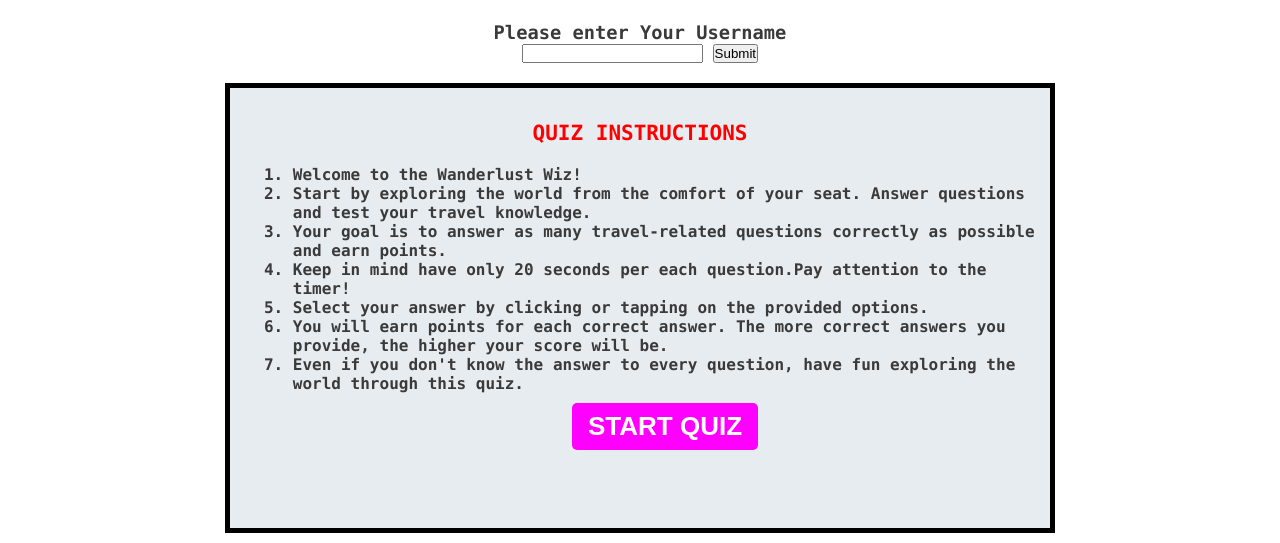
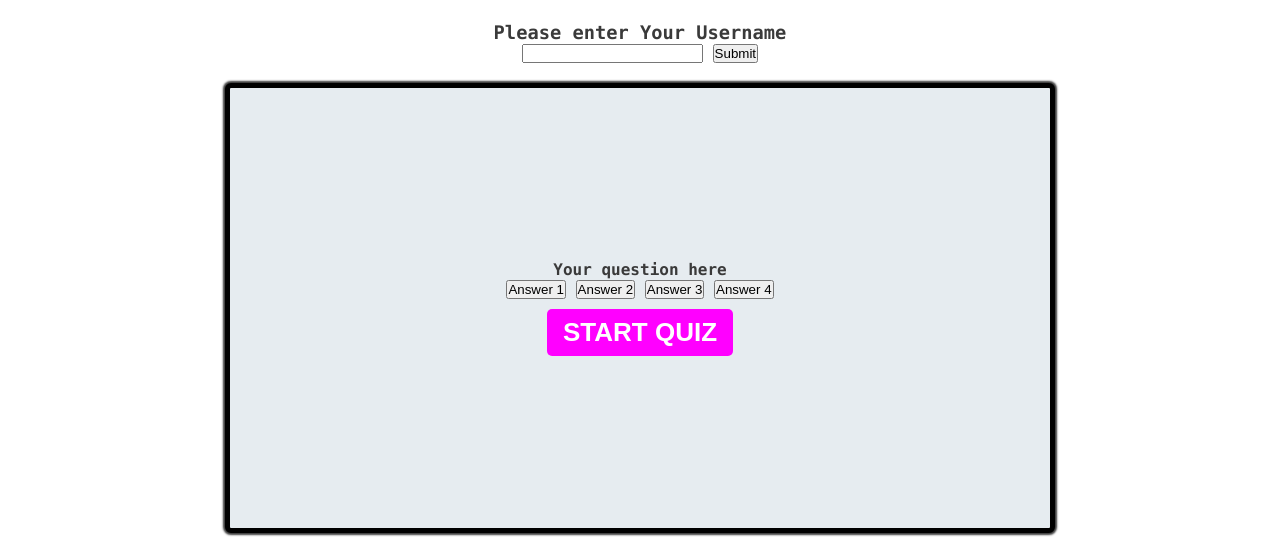
Before and after one commit to mpaty24/WanderlustWiz, a plain HTML site: page quiz.html in a window 1280 px wide. Both pictures are taken after a click on the button "START QUIZ". Shown: the part 78-621 px from the top of the page. Drawn offline with Linux system fonts and the light colour scheme.

Commit message:
Adding first part JavaScript to start game and hide quiz instructions

```diff
--- a/assets/css/style.css
+++ b/assets/css/style.css
@@ -9,6 +9,9 @@ body {
     font-family: ui-monospace, SFMono-Regular, SF Mono, Menlo, Consolas, Liberation Mono, monospace !important;
     font-weight: 600;
     color: #3a3a3a;
+    height: 100vh;
+    justify-content: center;
+    align-items: center;
 }
 
 /* headings and logo */
@@ -138,6 +141,7 @@ h2 {
 .container {
     position: relative;
     text-align: center;
+    border-radius: 6px;
 }
 
 .text {
@@ -298,6 +302,12 @@ footer {
     margin-right: auto;
     padding: 1%;
     border: 5px solid black;
+    border-radius: 6px;
+    box-shadow: 0 0 2px 2px;
+    display: flex;
+    flex-direction: column;
+    justify-content: center;
+    align-items: center;
 }
 
 .user-area {
@@ -325,3 +335,8 @@ footer {
 .list {
     font-size: 16px;
 }
+
+
+.hide {
+    display: none;
+}
--- a/assets/js/script.js
+++ b/assets/js/script.js
@@ -1 +1,12 @@
-console.log('Connected!');
+const $startQuizButton = document.querySelector(".buttonplay");
+const $questionsArea = document.querySelector(".questions-area");
+const $quizRules = document.querySelector(".quiz_rules");
+
+$startQuizButton.addEventListener("click", startQuiz);
+
+function startQuiz() {
+    $quizRules.classList.add("hide");
+    $startQuizButton.classList.add("hide");
+    $questionsArea.classList.remove("hide");
+    displaynextQuestion();
+}
--- a/quiz.html
+++ b/quiz.html
@@ -75,6 +75,23 @@
                     <div class="button"><button class="buttonplay">Start Quiz</button></div>
             </div>
             </div>
+
+                <div class="questions-area hide">
+                    <span class="question">Your question here</span>
+                    <div class="answers-area">
+                        <button class="answer 1">Answer 1</button>
+                        <button class="answer 1">Answer 2</button>
+                        <button class="answer 1">Answer 3</button>
+                        <button class="answer 1">Answer 4</button>
+                    </div>
+                    </di>
+                    <div class="controls-area">
+                        <button class="buttonplay">Start Quiz</button>
+                        <button class="nextQuestion hide">Next question</button>
+
+                    </div>
+                </div>
+            </div>
 </div>
 </div>
 
```
Also changed, not shown: signup.html (+25 -0 lines).
